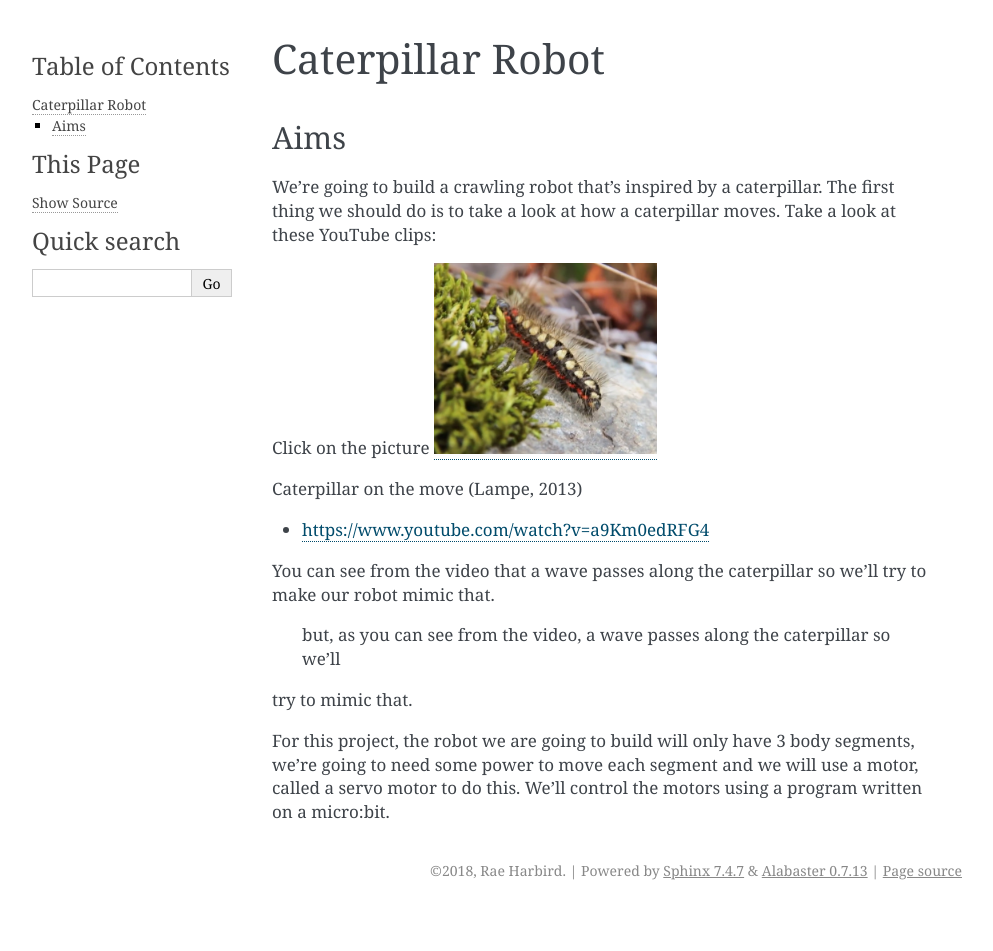
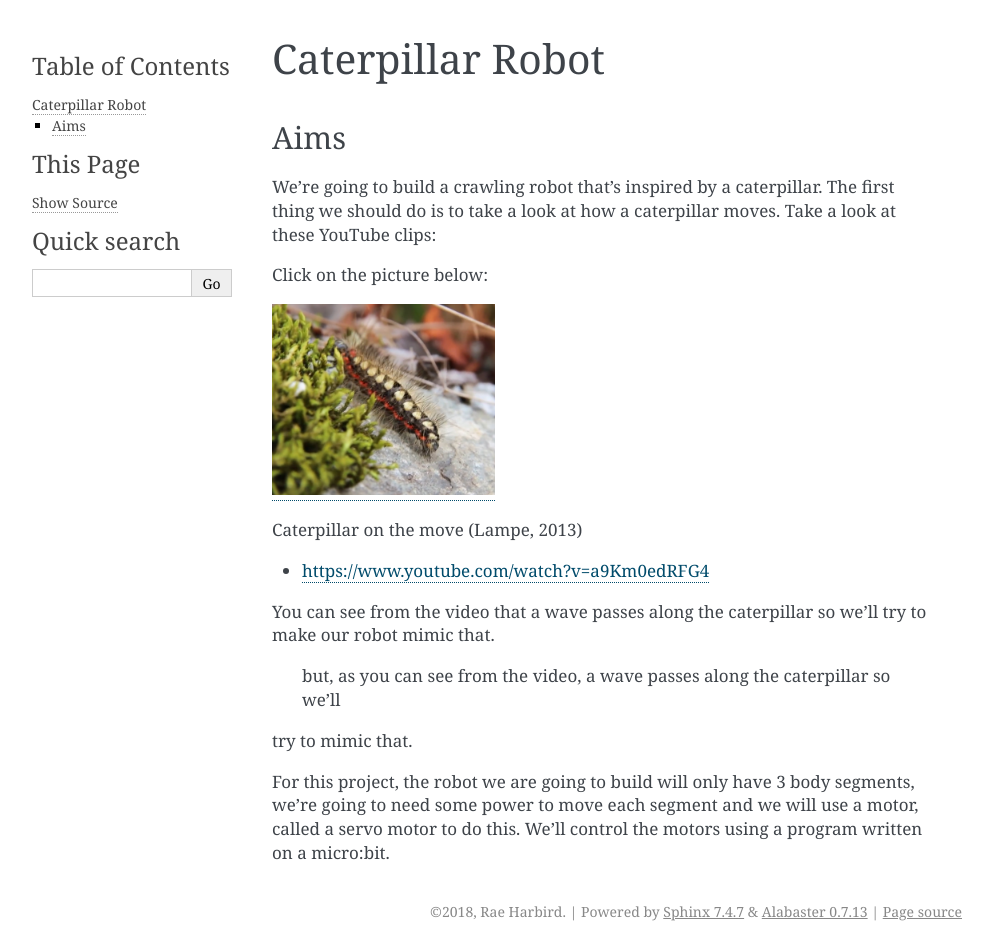
Before and after one commit to rharbird/ucl-microbit-robotics-readthedocs, a Sphinx documentation site: the page built from source/caterpillar_robot.rst, in a window 1280 px wide. Shown: the whole page, without its empty margins (148-1141 px from the left). Built offline with Sphinx 7.4.7, drawn with Linux system fonts in a browser that asks for light colours; pages that are not in the unit, such as notebooks, are missing from menus; before the commit the page ends 910 px from its top, so only the background shows below that.

Commit message:
Change the location of the text

```diff
--- a/source/caterpillar_robot.rst
+++ b/source/caterpillar_robot.rst
@@ -8,7 +8,9 @@ We’re going to build a crawling robot that’s inspired by a caterpillar.
 The first thing we should do is to take a look at how a caterpillar moves. Take a
 look at these YouTube clips:
 
-Click on the picture  |ImageLink|_
+Click on the picture below:
+
+|ImageLink|_
 
 Caterpillar on the move (Lampe, 2013)
 
```
